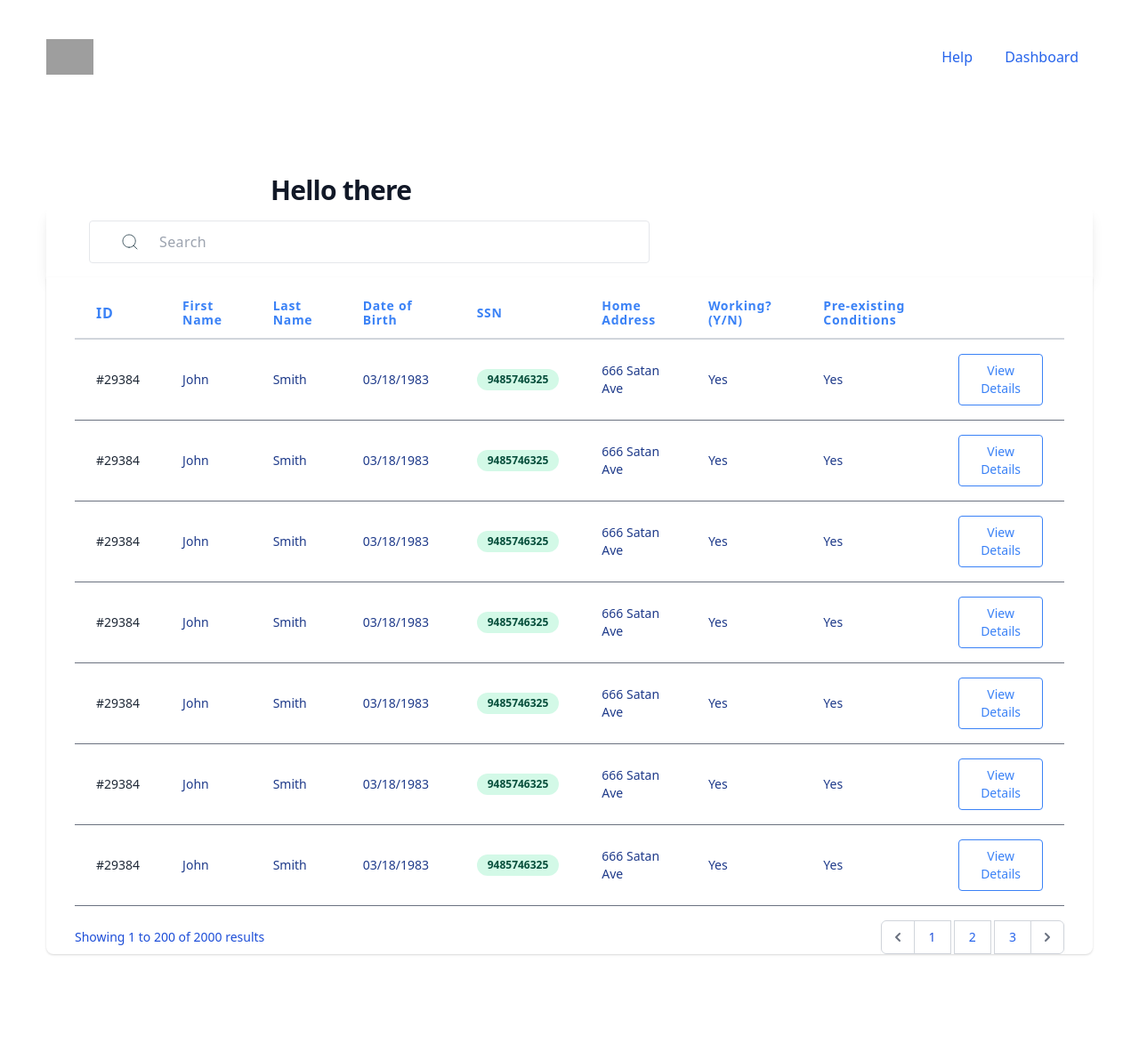
After one commit to alazsengul/COMS-6998-healthcare, a Flask app: page /dashboard in a window 1280 px wide. The commit adds this page. Shown: the whole page at 89% size. Run offline with Flask 2, Linux system fonts and the light colour scheme; grey boxes are pictures that could not be loaded.

Commit message:
dashboard.html table with dummy data

```diff
--- a/app.py
+++ b/app.py
@@ -42,6 +42,12 @@ def review():
 def success():
     return(render_template("success.html", toggle_help=True))
 
+@app.route('/dashboard')
+def dashboard():
+    return(render_template("dashboard.html", toggle_help=True))
+
+
+
 if __name__ == '__main__':
 
     app.run(debug = True)
--- /dev/null
+++ b/templates/dashboard.html
@@ -0,0 +1,366 @@
+{% extends "layout.html" %}
+
+{% block body %}
+
+<main class="mt-10 mx-auto max-w-7xl px-4 sm:mt-12 sm:px-6 md:mt-16 lg:mt-20 lg:px-8 xl:mt-28">
+  <div class="text-left">
+    <h1 class="text-2xl tracking-tight font-extrabold text-gray-900 sm:text-3xl sm:max-w-2xl sm:mx-auto md:text4xl">
+      <span class="block">Hello there</span>
+    </h1>
+    <div class="-my-2 py-2 overflow-x-auto sm:-mx-6 sm:px-6 lg:-mx-8 pr-10 lg:px-8">
+      <div
+        class="align-middle rounded-tl-lg rounded-tr-lg inline-block w-full py-4 overflow-hidden bg-white shadow-lg px-12">
+        <div class="flex justify-between">
+          <div class="inline-flex border rounded w-7/12 px-2 lg:px-6 h-12 bg-transparent">
+            <div class="flex flex-wrap items-stretch w-full h-full mb-6 relative">
+              <div class="flex">
+                <span
+                  class="flex items-center leading-normal bg-transparent rounded rounded-r-none border border-r-0 border-none lg:px-3 py-2 whitespace-no-wrap text-grey-dark text-sm">
+                  <svg width="18" height="18" class="w-4 lg:w-auto" viewBox="0 0 18 18" fill="none"
+                    xmlns="http://www.w3.org/2000/svg">
+                    <path
+                      d="M8.11086 15.2217C12.0381 15.2217 15.2217 12.0381 15.2217 8.11086C15.2217 4.18364 12.0381 1 8.11086 1C4.18364 1 1 4.18364 1 8.11086C1 12.0381 4.18364 15.2217 8.11086 15.2217Z"
+                      stroke="#455A64" stroke-linecap="round" stroke-linejoin="round" />
+                    <path d="M16.9993 16.9993L13.1328 13.1328" stroke="#455A64" stroke-linecap="round"
+                      stroke-linejoin="round" />
+                  </svg>
+                </span>
+              </div>
+              <input type="text"
+                class="flex-shrink flex-grow flex-auto leading-normal tracking-wide w-px flex-1 border border-none border-l-0 rounded rounded-l-none px-3 relative focus:outline-none text-xxs lg:text-xs lg:text-base text-gray-500 font-thin"
+                placeholder="Search">
+            </div>
+          </div>
+        </div>
+      </div>
+      <div
+        class="align-middle inline-block min-w-full shadow overflow-hidden bg-white shadow-dashboard px-8 pt-3 rounded-bl-lg rounded-br-lg">
+        <table class="min-w-full">
+          <thead>
+            <tr>
+              <th class="px-6 py-3 border-b-2 border-gray-300 text-left leading-4 text-blue-500 tracking-wider">ID</th>
+              <th class="px-6 py-3 border-b-2 border-gray-300 text-left text-sm leading-4 text-blue-500 tracking-wider">
+                First Name</th>
+              <th class="px-6 py-3 border-b-2 border-gray-300 text-left text-sm leading-4 text-blue-500 tracking-wider">
+                Last Name</th>
+              <th class="px-6 py-3 border-b-2 border-gray-300 text-left text-sm leading-4 text-blue-500 tracking-wider">
+                Date of Birth</th>
+              <th class="px-6 py-3 border-b-2 border-gray-300 text-left text-sm leading-4 text-blue-500 tracking-wider">
+                SSN</th>
+              <th class="px-6 py-3 border-b-2 border-gray-300 text-left text-sm leading-4 text-blue-500 tracking-wider">
+                Home Address</th>
+              <th class="px-6 py-3 border-b-2 border-gray-300 text-left text-sm leading-4 text-blue-500 tracking-wider">
+                Working? (Y/N)</th>
+              <th class="px-6 py-3 border-b-2 border-gray-300 text-left text-sm leading-4 text-blue-500 tracking-wider">
+                Pre-existing Conditions</th>
+              <th class="px-6 py-3 border-b-2 border-gray-300"></th>
+            </tr>
+          </thead>
+          <tbody class="bg-white">
+            <tr>
+              <td class="px-6 py-4 whitespace-no-wrap border-b border-gray-500">
+                <div class="flex items-center">
+                  <div>
+                    <div class="text-sm leading-5 text-gray-800">#29384</div>
+                  </div>
+                </div>
+              </td>
+              <td class="px-6 py-4 whitespace-no-wrap border-b border-gray-500">
+                <div class="text-sm leading-5 text-blue-900">John</div>
+              </td>
+              <td class="px-6 py-4 whitespace-no-wrap border-b text-blue-900 border-gray-500 text-sm leading-5">
+                Smith</td>
+              <td class="px-6 py-4 whitespace-no-wrap border-b text-blue-900 border-gray-500 text-sm leading-5">
+                03/18/1983</td>
+              <td class="px-6 py-4 whitespace-no-wrap border-b text-blue-900 border-gray-500 text-sm leading-5">
+                <span class="relative inline-block px-3 py-1 font-semibold text-green-900 leading-tight">
+                  <span aria-hidden class="absolute inset-0 bg-green-200 opacity-50 rounded-full"></span>
+                  <span class="relative text-xs">9485746325</span>
+                </span>
+              </td>
+              <td class="px-6 py-4 whitespace-no-wrap border-b border-gray-500 text-blue-900 text-sm leading-5">666 Satan Ave
+              </td>
+              <td class="px-6 py-4 whitespace-no-wrap border-b border-gray-500 text-blue-900 text-sm leading-5">Yes
+
+              </td>
+              <td class="px-6 py-4 whitespace-no-wrap border-b border-gray-500 text-blue-900 text-sm leading-5">Yes
+
+              </td>
+              <td class="px-6 py-4 whitespace-no-wrap text-right border-b border-gray-500 text-sm leading-5">
+                <button
+                  class="px-5 py-2 border-blue-500 border text-blue-500 rounded transition duration-300 hover:bg-blue-700 hover:text-white focus:outline-none">View
+                  Details</button>
+              </td>
+            </tr>
+            <tr>
+              <td class="px-6 py-4 whitespace-no-wrap border-b border-gray-500">
+                <div class="flex items-center">
+                  <div>
+                    <div class="text-sm leading-5 text-gray-800">#29384</div>
+                  </div>
+                </div>
+              </td>
+              <td class="px-6 py-4 whitespace-no-wrap border-b border-gray-500">
+                <div class="text-sm leading-5 text-blue-900">John</div>
+              </td>
+              <td class="px-6 py-4 whitespace-no-wrap border-b text-blue-900 border-gray-500 text-sm leading-5">
+                Smith</td>
+              <td class="px-6 py-4 whitespace-no-wrap border-b text-blue-900 border-gray-500 text-sm leading-5">
+                03/18/1983</td>
+              <td class="px-6 py-4 whitespace-no-wrap border-b text-blue-900 border-gray-500 text-sm leading-5">
+                <span class="relative inline-block px-3 py-1 font-semibold text-green-900 leading-tight">
+                  <span aria-hidden class="absolute inset-0 bg-green-200 opacity-50 rounded-full"></span>
+                  <span class="relative text-xs">9485746325</span>
+                </span>
+              </td>
+              <td class="px-6 py-4 whitespace-no-wrap border-b border-gray-500 text-blue-900 text-sm leading-5">666 Satan Ave
+              </td>
+              <td class="px-6 py-4 whitespace-no-wrap border-b border-gray-500 text-blue-900 text-sm leading-5">Yes
+
+              </td>
+              <td class="px-6 py-4 whitespace-no-wrap border-b border-gray-500 text-blue-900 text-sm leading-5">Yes
+
+              </td>
+              <td class="px-6 py-4 whitespace-no-wrap text-right border-b border-gray-500 text-sm leading-5">
+                <button
+                  class="px-5 py-2 border-blue-500 border text-blue-500 rounded transition duration-300 hover:bg-blue-700 hover:text-white focus:outline-none">View
+                  Details</button>
+              </td>
+            </tr>
+            <tr>
+              <td class="px-6 py-4 whitespace-no-wrap border-b border-gray-500">
+                <div class="flex items-center">
+                  <div>
+                    <div class="text-sm leading-5 text-gray-800">#29384</div>
+                  </div>
+                </div>
+              </td>
+              <td class="px-6 py-4 whitespace-no-wrap border-b border-gray-500">
+                <div class="text-sm leading-5 text-blue-900">John</div>
+              </td>
+              <td class="px-6 py-4 whitespace-no-wrap border-b text-blue-900 border-gray-500 text-sm leading-5">
+                Smith</td>
+              <td class="px-6 py-4 whitespace-no-wrap border-b text-blue-900 border-gray-500 text-sm leading-5">
+                03/18/1983</td>
+              <td class="px-6 py-4 whitespace-no-wrap border-b text-blue-900 border-gray-500 text-sm leading-5">
+                <span class="relative inline-block px-3 py-1 font-semibold text-green-900 leading-tight">
+                  <span aria-hidden class="absolute inset-0 bg-green-200 opacity-50 rounded-full"></span>
+                  <span class="relative text-xs">9485746325</span>
+                </span>
+              </td>
+              <td class="px-6 py-4 whitespace-no-wrap border-b border-gray-500 text-blue-900 text-sm leading-5">666 Satan Ave
+              </td>
+              <td class="px-6 py-4 whitespace-no-wrap border-b border-gray-500 text-blue-900 text-sm leading-5">Yes
+
+              </td>
+              <td class="px-6 py-4 whitespace-no-wrap border-b border-gray-500 text-blue-900 text-sm leading-5">Yes
+
+              </td>
+              <td class="px-6 py-4 whitespace-no-wrap text-right border-b border-gray-500 text-sm leading-5">
+                <button
+                  class="px-5 py-2 border-blue-500 border text-blue-500 rounded transition duration-300 hover:bg-blue-700 hover:text-white focus:outline-none">View
+                  Details</button>
+              </td>
+            </tr>
+            <tr>
+              <td class="px-6 py-4 whitespace-no-wrap border-b border-gray-500">
+                <div class="flex items-center">
+                  <div>
+                    <div class="text-sm leading-5 text-gray-800">#29384</div>
+                  </div>
+                </div>
+              </td>
+              <td class="px-6 py-4 whitespace-no-wrap border-b border-gray-500">
+                <div class="text-sm leading-5 text-blue-900">John</div>
+              </td>
+              <td class="px-6 py-4 whitespace-no-wrap border-b text-blue-900 border-gray-500 text-sm leading-5">
+                Smith</td>
+              <td class="px-6 py-4 whitespace-no-wrap border-b text-blue-900 border-gray-500 text-sm leading-5">
+                03/18/1983</td>
+              <td class="px-6 py-4 whitespace-no-wrap border-b text-blue-900 border-gray-500 text-sm leading-5">
+                <span class="relative inline-block px-3 py-1 font-semibold text-green-900 leading-tight">
+                  <span aria-hidden class="absolute inset-0 bg-green-200 opacity-50 rounded-full"></span>
+                  <span class="relative text-xs">9485746325</span>
+                </span>
+              </td>
+              <td class="px-6 py-4 whitespace-no-wrap border-b border-gray-500 text-blue-900 text-sm leading-5">666 Satan Ave
+              </td>
+              <td class="px-6 py-4 whitespace-no-wrap border-b border-gray-500 text-blue-900 text-sm leading-5">Yes
+
+              </td>
+              <td class="px-6 py-4 whitespace-no-wrap border-b border-gray-500 text-blue-900 text-sm leading-5">Yes
+
+              </td>
+              <td class="px-6 py-4 whitespace-no-wrap text-right border-b border-gray-500 text-sm leading-5">
+                <button
+                  class="px-5 py-2 border-blue-500 border text-blue-500 rounded transition duration-300 hover:bg-blue-700 hover:text-white focus:outline-none">View
+                  Details</button>
+              </td>
+            </tr>
+            <tr>
+              <td class="px-6 py-4 whitespace-no-wrap border-b border-gray-500">
+                <div class="flex items-center">
+                  <div>
+                    <div class="text-sm leading-5 text-gray-800">#29384</div>
+                  </div>
+                </div>
+              </td>
+              <td class="px-6 py-4 whitespace-no-wrap border-b border-gray-500">
+                <div class="text-sm leading-5 text-blue-900">John</div>
+              </td>
+              <td class="px-6 py-4 whitespace-no-wrap border-b text-blue-900 border-gray-500 text-sm leading-5">
+                Smith</td>
+              <td class="px-6 py-4 whitespace-no-wrap border-b text-blue-900 border-gray-500 text-sm leading-5">
+                03/18/1983</td>
+              <td class="px-6 py-4 whitespace-no-wrap border-b text-blue-900 border-gray-500 text-sm leading-5">
+                <span class="relative inline-block px-3 py-1 font-semibold text-green-900 leading-tight">
+                  <span aria-hidden class="absolute inset-0 bg-green-200 opacity-50 rounded-full"></span>
+                  <span class="relative text-xs">9485746325</span>
+                </span>
+              </td>
+              <td class="px-6 py-4 whitespace-no-wrap border-b border-gray-500 text-blue-900 text-sm leading-5">666 Satan Ave
+              </td>
+              <td class="px-6 py-4 whitespace-no-wrap border-b border-gray-500 text-blue-900 text-sm leading-5">Yes
+
+              </td>
+              <td class="px-6 py-4 whitespace-no-wrap border-b border-gray-500 text-blue-900 text-sm leading-5">Yes
+
+              </td>
+              <td class="px-6 py-4 whitespace-no-wrap text-right border-b border-gray-500 text-sm leading-5">
+                <button
+                  class="px-5 py-2 border-blue-500 border text-blue-500 rounded transition duration-300 hover:bg-blue-700 hover:text-white focus:outline-none">View
+                  Details</button>
+              </td>
+            </tr>
+            <tr>
+              <td class="px-6 py-4 whitespace-no-wrap border-b border-gray-500">
+                <div class="flex items-center">
+                  <div>
+                    <div class="text-sm leading-5 text-gray-800">#29384</div>
+                  </div>
+                </div>
+              </td>
+              <td class="px-6 py-4 whitespace-no-wrap border-b border-gray-500">
+                <div class="text-sm leading-5 text-blue-900">John</div>
+              </td>
+              <td class="px-6 py-4 whitespace-no-wrap border-b text-blue-900 border-gray-500 text-sm leading-5">
+                Smith</td>
+              <td class="px-6 py-4 whitespace-no-wrap border-b text-blue-900 border-gray-500 text-sm leading-5">
+                03/18/1983</td>
+              <td class="px-6 py-4 whitespace-no-wrap border-b text-blue-900 border-gray-500 text-sm leading-5">
+                <span class="relative inline-block px-3 py-1 font-semibold text-green-900 leading-tight">
+                  <span aria-hidden class="absolute inset-0 bg-green-200 opacity-50 rounded-full"></span>
+                  <span class="relative text-xs">9485746325</span>
+                </span>
+              </td>
+              <td class="px-6 py-4 whitespace-no-wrap border-b border-gray-500 text-blue-900 text-sm leading-5">666 Satan Ave
+              </td>
+              <td class="px-6 py-4 whitespace-no-wrap border-b border-gray-500 text-blue-900 text-sm leading-5">Yes
+
+              </td>
+              <td class="px-6 py-4 whitespace-no-wrap border-b border-gray-500 text-blue-900 text-sm leading-5">Yes
+
+              </td>
+              <td class="px-6 py-4 whitespace-no-wrap text-right border-b border-gray-500 text-sm leading-5">
+                <button
+                  class="px-5 py-2 border-blue-500 border text-blue-500 rounded transition duration-300 hover:bg-blue-700 hover:text-white focus:outline-none">View
+                  Details</button>
+              </td>
+            </tr>
+            <tr>
+              <td class="px-6 py-4 whitespace-no-wrap border-b border-gray-500">
+                <div class="flex items-center">
+                  <div>
+                    <div class="text-sm leading-5 text-gray-800">#29384</div>
+                  </div>
+                </div>
+              </td>
+              <td class="px-6 py-4 whitespace-no-wrap border-b border-gray-500">
+                <div class="text-sm leading-5 text-blue-900">John</div>
+              </td>
+              <td class="px-6 py-4 whitespace-no-wrap border-b text-blue-900 border-gray-500 text-sm leading-5">
+                Smith</td>
+              <td class="px-6 py-4 whitespace-no-wrap border-b text-blue-900 border-gray-500 text-sm leading-5">
+                03/18/1983</td>
+              <td class="px-6 py-4 whitespace-no-wrap border-b text-blue-900 border-gray-500 text-sm leading-5">
+                <span class="relative inline-block px-3 py-1 font-semibold text-green-900 leading-tight">
+                  <span aria-hidden class="absolute inset-0 bg-green-200 opacity-50 rounded-full"></span>
+                  <span class="relative text-xs">9485746325</span>
+                </span>
+              </td>
+              <td class="px-6 py-4 whitespace-no-wrap border-b border-gray-500 text-blue-900 text-sm leading-5">666 Satan Ave
+              </td>
+              <td class="px-6 py-4 whitespace-no-wrap border-b border-gray-500 text-blue-900 text-sm leading-5">Yes
+
+              </td>
+              <td class="px-6 py-4 whitespace-no-wrap border-b border-gray-500 text-blue-900 text-sm leading-5">Yes
+
+              </td>
+              <td class="px-6 py-4 whitespace-no-wrap text-right border-b border-gray-500 text-sm leading-5">
+                <button
+                  class="px-5 py-2 border-blue-500 border text-blue-500 rounded transition duration-300 hover:bg-blue-700 hover:text-white focus:outline-none">View
+                  Details</button>
+              </td>
+            </tr>
+
+          </tbody>
+        </table>
+        <div class="sm:flex-1 sm:flex sm:items-center sm:justify-between mt-4 work-sans">
+          <div>
+            <p class="text-sm leading-5 text-blue-700">
+              Showing
+              <span class="font-medium">1</span>
+              to
+              <span class="font-medium">200</span>
+              of
+              <span class="font-medium">2000</span>
+              results
+            </p>
+          </div>
+          <div>
+            <nav class="relative z-0 inline-flex shadow-sm">
+              <div>
+                <a href="#"
+                  class="relative inline-flex items-center px-2 py-2 rounded-l-md border border-gray-300 bg-white text-sm leading-5 font-medium text-gray-500 hover:text-gray-400 focus:z-10 focus:outline-none focus:border-blue-300 focus:shadow-outline-blue active:bg-gray-100 active:text-gray-500 transition ease-in-out duration-150"
+                  aria-label="Previous" v-on:click.prevent="changePage(pagination.current_page - 1)">
+                  <svg class="h-5 w-5" viewBox="0 0 20 20" fill="currentColor">
+                    <path fill-rule="evenodd"
+                      d="M12.707 5.293a1 1 0 010 1.414L9.414 10l3.293 3.293a1 1 0 01-1.414 1.414l-4-4a1 1 0 010-1.414l4-4a1 1 0 011.414 0z"
+                      clip-rule="evenodd" />
+                  </svg>
+                </a>
+              </div>
+              <div>
+                <a href="#"
+                  class="-ml-px relative inline-flex items-center px-4 py-2 border border-gray-300 bg-white text-sm leading-5 font-medium text-blue-700 focus:z-10 focus:outline-none focus:border-blue-300 focus:shadow-outline-blue active:bg-tertiary active:text-gray-700 transition ease-in-out duration-150 hover:bg-tertiary">
+                  1
+                </a>
+                <a href="#"
+                  class="-ml-px relative inline-flex items-center px-4 py-2 border border-gray-300 bg-white text-sm leading-5 font-medium text-blue-600 focus:z-10 focus:outline-none focus:border-blue-300 focus:shadow-outline-blue active:bg-tertiary active:text-gray-700 transition ease-in-out duration-150 hover:bg-tertiary">
+                  2
+                </a>
+                <a href="#"
+                  class="-ml-px relative inline-flex items-center px-4 py-2 border border-gray-300 bg-white text-sm leading-5 font-medium text-blue-600 focus:z-10 focus:outline-none focus:border-blue-300 focus:shadow-outline-blue active:bg-tertiary active:text-gray-700 transition ease-in-out duration-150 hover:bg-tertiary">
+                  3
+                </a>
+              </div>
+              <div v-if="pagination.current_page < pagination.last_page">
+                <a href="#"
+                  class="-ml-px relative inline-flex items-center px-2 py-2 rounded-r-md border border-gray-300 bg-white text-sm leading-5 font-medium text-gray-500 hover:text-gray-400 focus:z-10 focus:outline-none focus:border-blue-300 focus:shadow-outline-blue active:bg-gray-100 active:text-gray-500 transition ease-in-out duration-150"
+                  aria-label="Next">
+                  <svg class="h-5 w-5" viewBox="0 0 20 20" fill="currentColor">
+                    <path fill-rule="evenodd"
+                      d="M7.293 14.707a1 1 0 010-1.414L10.586 10 7.293 6.707a1 1 0 011.414-1.414l4 4a1 1 0 010 1.414l-4 4a1 1 0 01-1.414 0z"
+                      clip-rule="evenodd" />
+                  </svg>
+                </a>
+              </div>
+            </nav>
+          </div>
+        </div>
+      </div>
+    </div>
+  </div>
+</main>
+
+{% endblock %}
--- a/templates/layout.html
+++ b/templates/layout.html
@@ -26,7 +26,13 @@
                             <div class="md:ml-10 md:pr-4 md:space-x-8">
                                 {% if toggle_help %} <a href="https://www.law.miami.edu/academics/clinics/health-rights-clinic" target="_blank" class="font-medium text-blue-600 hover:text-blue-500"> Help </a> {% endif %}
                                 {% if not toggle_help %} <a href="https://www.law.miami.edu/academics/clinics/health-rights-clinic" target="_blank" class="font-medium text-blue-600 hover:text-blue-500"> Health Rights Clinic </a> {% endif %}
+
+                                <a href="{{ url_for('.dashboard') }}"
+                                    class="font-medium text-blue-600 hover:text-blue-500">
+                                    Dashboard
+                                </a>
                             </div>
+
                         </nav>
                     </div>
 
```
